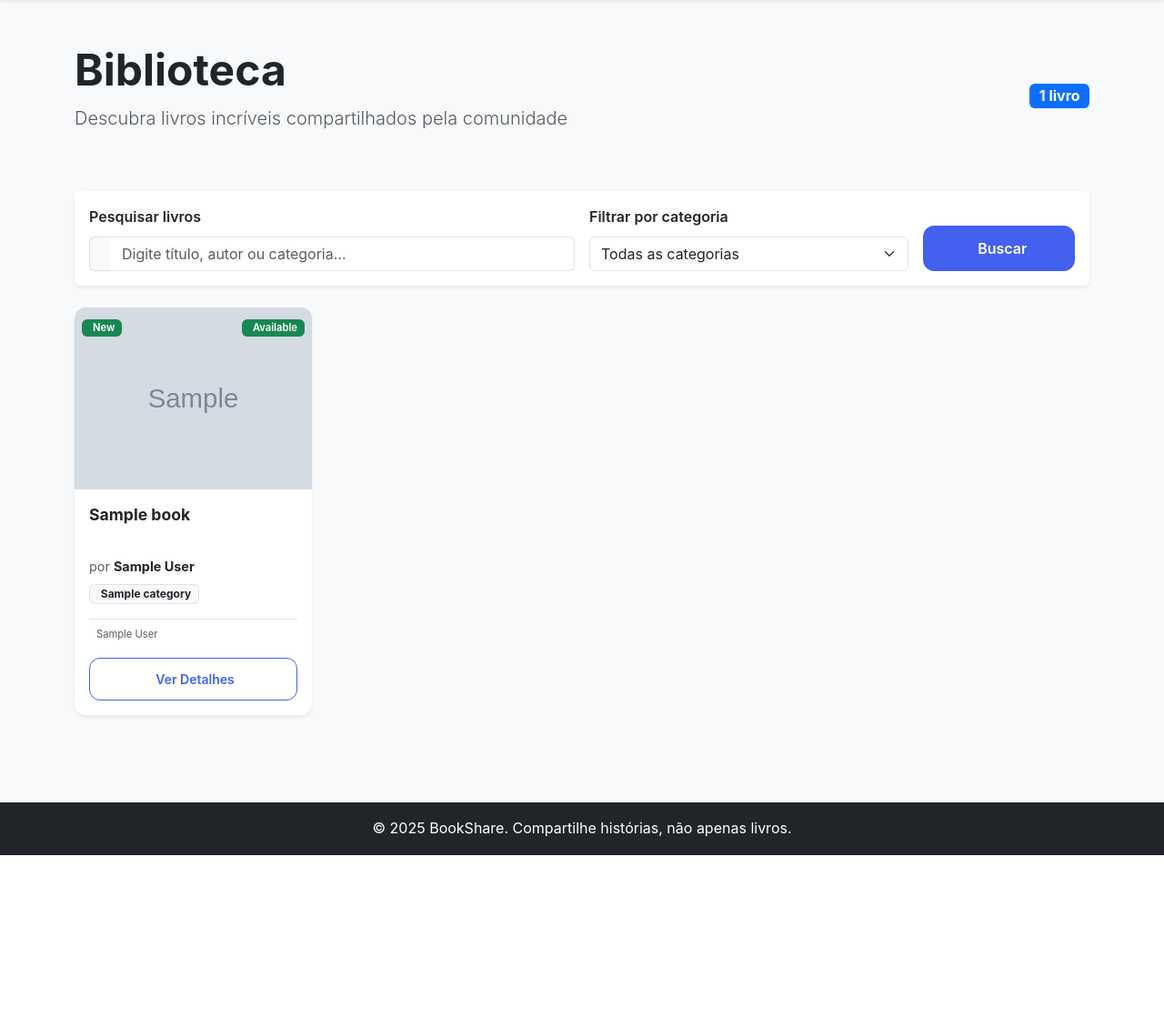
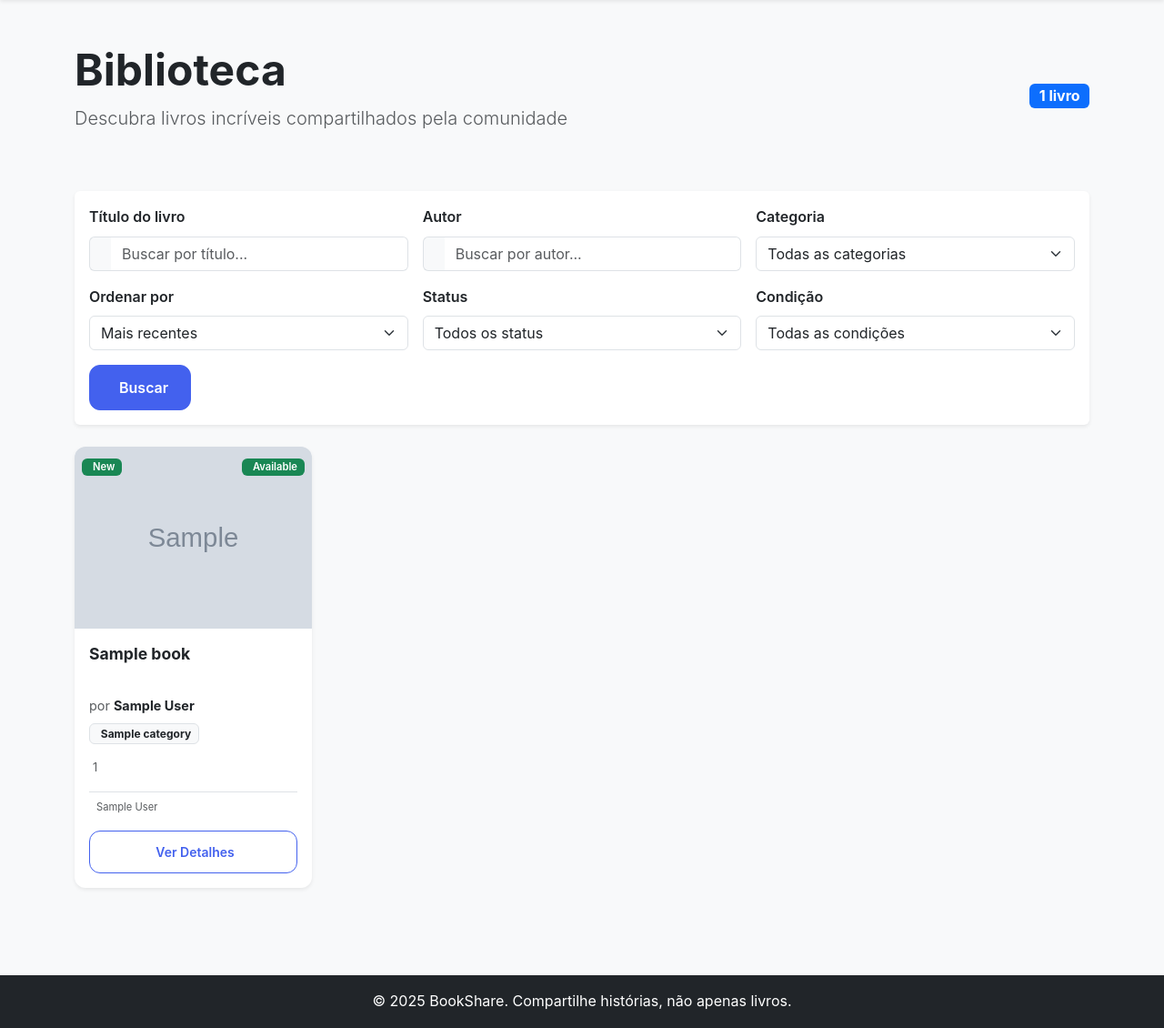
Before and after one commit to vicct0r/ComunitBooks, a Django app: page /books/ in a window 1280 px wide. Shown: the part 64-1194 px from the top of the page at 91% size. Before the commit the page ends 1004 px from the top, so only its background shows below. Run offline with Django 5.2, Linux system fonts and the light colour scheme; tables that the repository leaves empty hold one stand-in row (values such as "Sample post"); grey boxes marked "Sample" are stand-in pictures.

Commit message:
feature (books): BookManager + BookQuerySet feature added for searchField in BooksLibraryListView

```diff
--- a/books/views.py
+++ b/books/views.py
@@ -1,6 +1,7 @@
 from django.shortcuts import render, redirect
 from django.urls import reverse_lazy, reverse
 from django.views import generic
+from django.db.models import Q
 from django.contrib.auth.mixins import LoginRequiredMixin
 from django.contrib.auth import get_user_model
 
@@ -27,6 +28,24 @@ class AllBookListView(generic.ListView):
     model = Book
     context_object_name = 'books'
 
+    def get_queryset(self):
+        queryset = super().get_queryset()
+        title = self.request.GET.get('title')
+        author = self.request.GET.get('author')
+        category = self.request.GET.get('category')
+        popularity = self.request.GET.get('popularity')
+        condition = self.request.GET.get('condition')
+        status = self.request.GET.get('status')
+
+        queryset = Book.objects.filter_by_params(
+            title=title,
+            author=author,
+            popularity=popularity,
+            condition=condition,
+            status=status
+        )
+        return queryset
+
 
 class UserBookListView(generic.ListView):
     template_name = 'books/user_books.html'
--- a/templates/books/library.html
+++ b/templates/books/library.html
@@ -20,28 +20,41 @@
         </div>
     </div>
 
-    <!-- Barra de Pesquisa e Filtros -->
+    <!-- Barra de Pesquisa Avançada -->
     <div class="row mb-4">
         <div class="col-12">
             <div class="card shadow-sm border-0">
                 <div class="card-body">
                     <form method="GET" action="" class="row g-3 align-items-end">
-                        <!-- Campo de Pesquisa -->
-                        <div class="col-md-6">
-                            <label for="search" class="form-label fw-semibold">Pesquisar livros</label>
+                        <!-- Título -->
+                        <div class="col-md-4">
+                            <label for="title" class="form-label fw-semibold">Título do livro</label>
                             <div class="input-group">
                                 <span class="input-group-text bg-light border-end-0">
-                                    <i class="fas fa-search text-muted"></i>
+                                    <i class="fas fa-book text-muted"></i>
                                 </span>
-                                <input type="text" class="form-control border-start-0" id="search" name="search"
-                                       placeholder="Digite título, autor ou categoria..."
-                                       value="{{ request.GET.search|default:'' }}">
+                                <input type="text" class="form-control border-start-0" id="title" name="title"
+                                       placeholder="Buscar por título..."
+                                       value="{{ request.GET.title|default:'' }}">
                             </div>
                         </div>
 
-                        <!-- Filtro de Categoria -->
+                        <!-- Autor -->
                         <div class="col-md-4">
-                            <label for="category" class="form-label fw-semibold">Filtrar por categoria</label>
+                            <label for="author" class="form-label fw-semibold">Autor</label>
+                            <div class="input-group">
+                                <span class="input-group-text bg-light border-end-0">
+                                    <i class="fas fa-user text-muted"></i>
+                                </span>
+                                <input type="text" class="form-control border-start-0" id="author" name="author"
+                                       placeholder="Buscar por autor..."
+                                       value="{{ request.GET.author|default:'' }}">
+                            </div>
+                        </div>
+
+                        <!-- Categoria -->
+                        <div class="col-md-4">
+                            <label for="category" class="form-label fw-semibold">Categoria</label>
                             <select class="form-select" id="category" name="category">
                                 <option value="">Todas as categorias</option>
                                 {% for category in categories %}
@@ -53,17 +66,89 @@
                             </select>
                         </div>
 
+                        <!-- Filtros Adicionais - Linha 2 -->
+                        <div class="col-md-4">
+                            <label for="popularity" class="form-label fw-semibold">Ordenar por</label>
+                            <select class="form-select" id="popularity" name="popularity">
+                                <option value="">Mais recentes</option>
+                                <option value="views" {% if request.GET.popularity == 'views' %}selected{% endif %}>
+                                    Mais visualizados
+                                </option>
+                                <option value="favorites" {% if request.GET.popularity == 'favorites' %}selected{% endif %}>
+                                    Mais favoritados
+                                </option>
+                                <option value="rating" {% if request.GET.popularity == 'rating' %}selected{% endif %}>
+                                    Melhor avaliados
+                                </option>
+                            </select>
+                        </div>
+
+                        <!-- Status -->
+                        <div class="col-md-4">
+                            <label for="status" class="form-label fw-semibold">Status</label>
+                            <select class="form-select" id="status" name="status">
+                                <option value="">Todos os status</option>
+                                <option value="AVAILABLE" {% if request.GET.status == 'AVAILABLE' %}selected{% endif %}>
+                                    Disponível
+                                </option>
+                                <option value="UNAVAILABLE" {% if request.GET.status == 'UNAVAILABLE' %}selected{% endif %}>
+                                    Indisponível
+                                </option>
+                                <option value="RESERVED" {% if request.GET.status == 'RESERVED' %}selected{% endif %}>
+                                    Reservado
+                                </option>
+                            </select>
+                        </div>
+
+                        <!-- Condição -->
+                        <div class="col-md-4">
+                            <label for="condition" class="form-label fw-semibold">Condição</label>
+                            <select class="form-select" id="condition" name="condition">
+                                <option value="">Todas as condições</option>
+                                <option value="NEW" {% if request.GET.condition == 'NEW' %}selected{% endif %}>
+                                    Novo
+                                </option>
+                                <option value="GOOD" {% if request.GET.condition == 'GOOD' %}selected{% endif %}>
+                                    Boa
+                                </option>
+                                <option value="FAIR" {% if request.GET.condition == 'FAIR' %}selected{% endif %}>
+                                    Regular
+                                </option>
+                                <option value="DAMAGED" {% if request.GET.condition == 'DAMAGED' %}selected{% endif %}>
+                                    Danificado
+                                </option>
+                            </select>
+                        </div>
+
                         <!-- Botões -->
-                        <div class="col-md-2">
-                            <div class="d-grid gap-2">
-                                <button type="submit" class="btn btn-primary">
-                                    <i class="fas fa-search me-2"></i>Buscar
-                                </button>
-                                {% if request.GET.search or request.GET.category %}
-                                <a href="?" class="btn btn-outline-secondary btn-sm">
-                                    <i class="fas fa-times me-1"></i>Limpar
-                                </a>
-                                {% endif %}
+                        <div class="col-12 mt-3">
+                            <div class="d-flex gap-2 justify-content-between align-items-center">
+                                <div class="d-flex gap-2">
+                                    <button type="submit" class="btn btn-primary">
+                                        <i class="fas fa-search me-2"></i>Buscar
+                                    </button>
+                                    {% if request.GET.title or request.GET.author or request.GET.category or request.GET.popularity or request.GET.status or request.GET.condition %}
+                                    <a href="?" class="btn btn-outline-secondary">
+                                        <i class="fas fa-times me-2"></i>Limpar Filtros
+                                    </a>
+                                    {% endif %}
+                                </div>
+
+                                <!-- Contador de Filtros Ativos -->
+                                {% with active_filters=0 %}
+                                    {% if request.GET.title %}active_filters|add:1{% endif %}
+                                    {% if request.GET.author %}active_filters|add:1{% endif %}
+                                    {% if request.GET.category %}active_filters|add:1{% endif %}
+                                    {% if request.GET.popularity %}active_filters|add:1{% endif %}
+                                    {% if request.GET.status %}active_filters|add:1{% endif %}
+                                    {% if request.GET.condition %}active_filters|add:1{% endif %}
+
+                                    {% if active_filters > 0 %}
+                                    <span class="badge bg-info text-dark">
+                                        <i class="fas fa-filter me-1"></i>{{ active_filters }} filtro{{ active_filters|pluralize }} ativo{{ active_filters|pluralize }}
+                                    </span>
+                                    {% endif %}
+                                {% endwith %}
                             </div>
                         </div>
                     </form>
@@ -156,6 +241,27 @@
                     </div>
                     {% endif %}
 
+                    <!-- Estatísticas -->
+                    <div class="book-stats mb-3">
+                        <div class="d-flex gap-3 text-muted small">
+                            {% if book.view_count %}
+                            <span>
+                                <i class="fas fa-eye me-1"></i>{{ book.view_count }}
+                            </span>
+                            {% endif %}
+                            {% if book.favorite_count %}
+                            <span>
+                                <i class="fas fa-heart me-1"></i>{{ book.favorite_count }}
+                            </span>
+                            {% endif %}
+                            {% if book.average_rating %}
+                            <span>
+                                <i class="fas fa-star me-1"></i>{{ book.average_rating }}
+                            </span>
+                            {% endif %}
+                        </div>
+                    </div>
+
                     <!-- Dono -->
                     <div class="book-owner mt-auto pt-2 border-top">
                         <div class="d-flex align-items-center text-muted small">
@@ -232,21 +299,21 @@
                     <i class="fas fa-book-open display-1 text-muted"></i>
                 </div>
                 <h3 class="empty-title h4 text-dark mb-3">
-                    {% if request.GET.search or request.GET.category %}
+                    {% if request.GET.title or request.GET.author or request.GET.category or request.GET.popularity or request.GET.status or request.GET.condition %}
                     Nenhum livro encontrado
                     {% else %}
                     Biblioteca vazia
                     {% endif %}
                 </h3>
                 <p class="empty-text text-muted mb-4">
-                    {% if request.GET.search or request.GET.category %}
-                    Não encontramos livros com os critérios de pesquisa informados.
+                    {% if request.GET.title or request.GET.author or request.GET.category or request.GET.popularity or request.GET.status or request.GET.condition %}
+                    Não encontramos livros com os filtros aplicados.
                     {% else %}
                     Ainda não há livros cadastrados na plataforma.
                     {% endif %}
                 </p>
                 <div class="d-flex gap-2 justify-content-center">
-                    {% if request.GET.search or request.GET.category %}
+                    {% if request.GET.title or request.GET.author or request.GET.category or request.GET.popularity or request.GET.status or request.GET.condition %}
                     <a href="?" class="btn btn-outline-primary">
                         <i class="fas fa-times me-2"></i>Limpar Filtros
                     </a>
@@ -331,6 +398,10 @@
         font-size: 0.8rem;
     }
 
+    .book-stats span {
+        font-size: 0.8rem;
+    }
+
     /* Estados Vazios */
     .empty-state {
         max-width: 500px;
```
Also changed, not shown: other parts of templates/books/library.html (+6 -65 lines), books/models.py (+47 -0 lines), books/migrations/0014_alter_book_access_count_alter_book_favorite_count_and_more.py (added).
